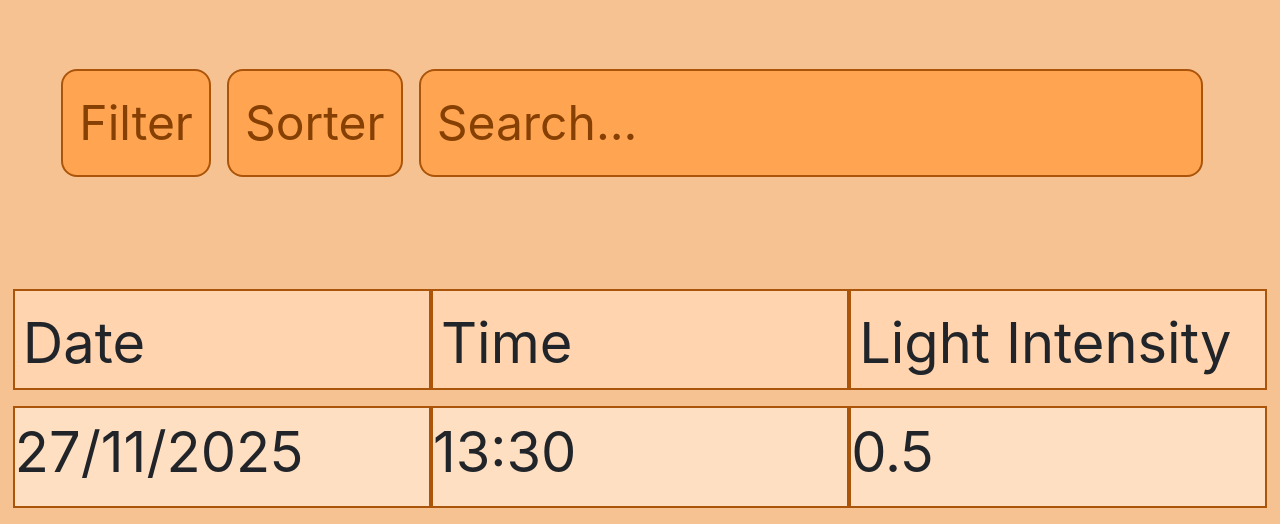
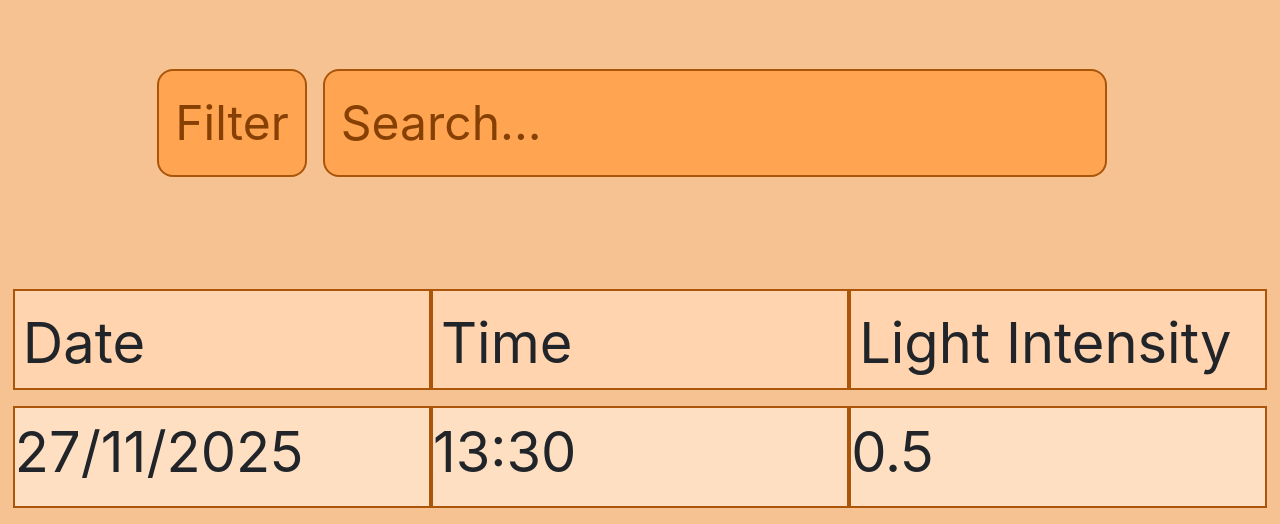
Before and after one commit to VixonyAn/LysSensorVsCode, a plain HTML site: page Vue/data.html in a window 1280 px wide. Shown: the part 423-947 px from the top of the page. Drawn offline with nearby package versions, Linux system fonts and the light colour scheme.

Commit message:
Delete Sort btn

```diff
--- a/Vue/data.html
+++ b/Vue/data.html
@@ -41,7 +41,6 @@
 
         <article class="DataControls">
           <button class="FilterBtn">Filter</button>
-          <button class="FilterBtn">Sorter</button>
           <input class="FilterBtn" type="search" name="search" id="search" placeholder="Search... ">
         </article>
 
```
